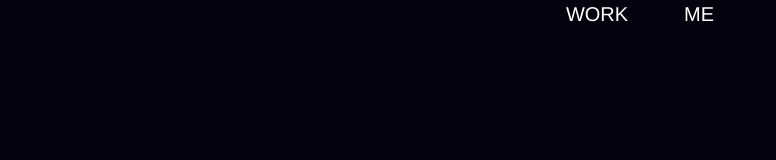
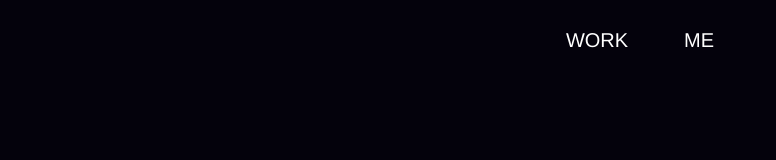
Before and after one commit to RDDcat/yukmaro.me, a Vue app: page / in a window 1280 px wide. Shown: the top 160 px of the page, without its empty margins (0-776 px from the left). Built offline with nearby package versions, Linux system fonts and the light colour scheme.

Commit message:
[UPDATE] nav css 변경

```diff
--- a/src/components/NavComponent.vue
+++ b/src/components/NavComponent.vue
@@ -1,6 +1,6 @@
 <template>
-  <div class="flex w-full">
-    <div class="flex mx-auto text-white">
+  <div class="fixed h-20 flex w-full">
+    <div class="flex my-auto mx-auto text-white">
       <div
         class="text-xl px-6 mx-1"
         :class="{ 'text-red-400/100': isWorkHovered, 'text-red-400': $store.state.cacheStore.isWork}"
@@ -21,6 +21,7 @@
       </div>
     </div>
   </div>
+  <div class="h-20"></div>
 </template>
 
 <script>
```
